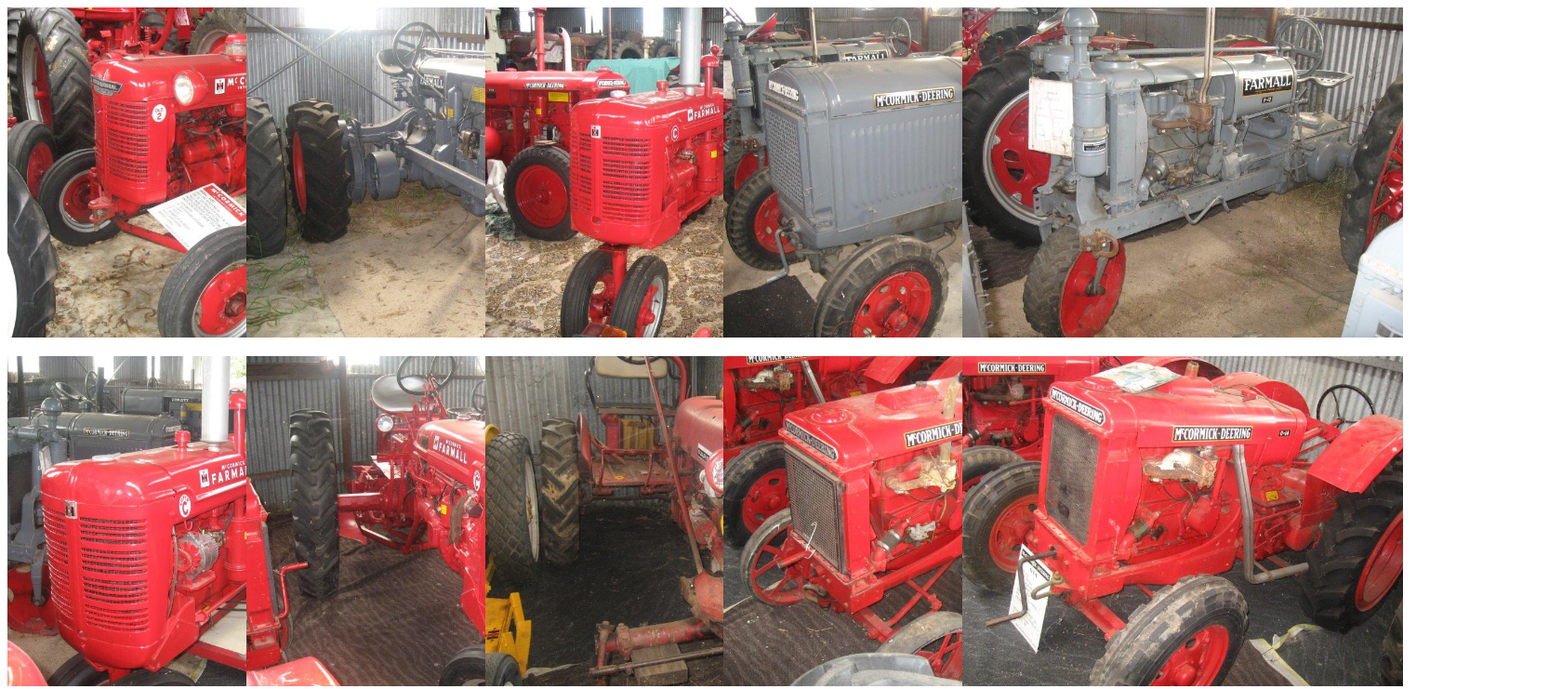
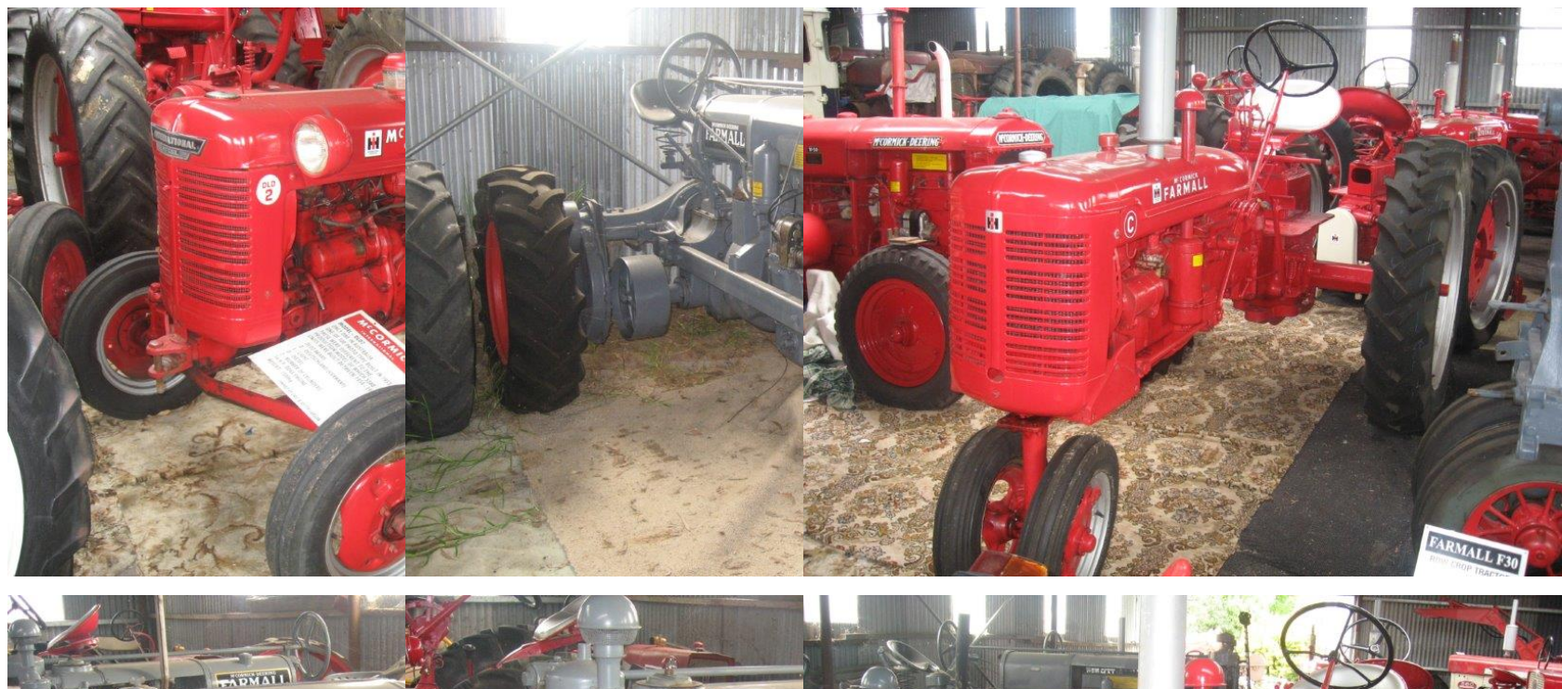
Before and after one commit to fhejuf/Tractor-collection, a plain HTML site: page index.html in a window 1280 px wide. Shown: the top 741 px of the page at 93% size, 1680 px wide, since content can reach past the window. Drawn offline with Linux system fonts and the light colour scheme.

Commit message:
Update index.html

```diff
--- a/index.html
+++ b/index.html
@@ -4,7 +4,7 @@
     <style>
       .img-grid {
         display: grid;
-        grid-template-columns: repeat(auto-fill, minmax(200px, 1fr));
+        grid-template-columns: repeat(auto-fill, minmax(400px, 1fr));
         gap: 20px;
       }
 
```
